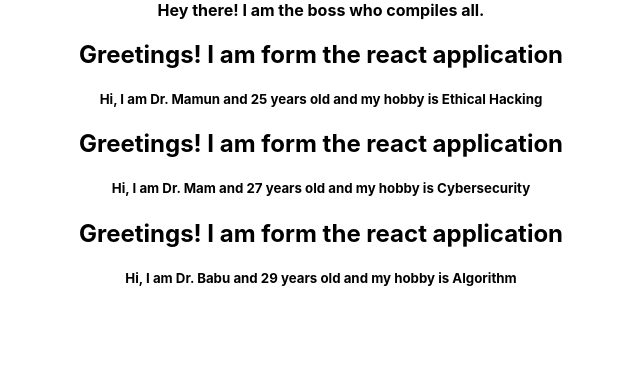
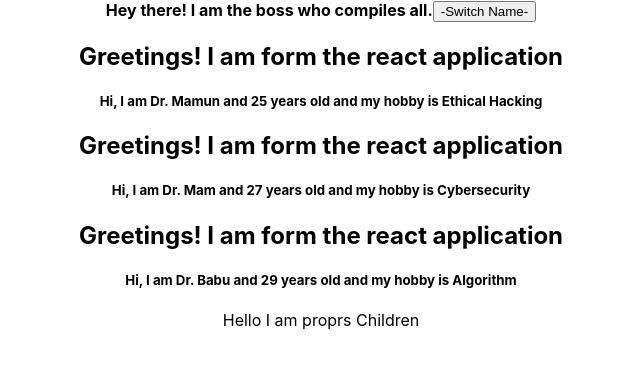
Before and after one commit to cs-mamun/nextpractice15, a React (Create React App) app: page / in a window 1280 px wide. Shown: the top 368 px of the page, without its empty margins (319-959 px from the left). Built offline with nearby package versions, Linux system fonts and the light colour scheme.

Commit message:
1st day end due for weather

```diff
--- a/src/App.js
+++ b/src/App.js
@@ -1,15 +1,51 @@
+import React, { Component } from "react";
 import "./App.css";
 import Person from "./Person/Person";
 
-function App() {
-  return (
-    <div className="App">
-      <strong>Hey there! I am the boss who compiles all.</strong>
-      <Person name="Dr. Mamun" age="25" expert="Ethical Hacking" />
-      <Person name="Dr. Mam" age="27" expert="Cybersecurity" />
-      <Person name="Dr. Babu" age="29" expert="Algorithm" />
-    </div>
-  );
+class App extends Component {
+  state = {
+    persons: [
+      { name: "Dr. Mamun", age: 25, expert: "Ethical Hacking" },
+      { name: "Dr. Mam", age: 27, expert: "Cybersecurity" },
+      { name: "Dr. Babu", age: 29, expert: "Algorithm" },
+    ],
+  };
+  render() {
+    return (
+      <div className="App">
+        <strong>Hey there! I am the boss who compiles all.</strong>
+        <button>-Switch Name-</button>
+        <Person
+          name={this.state.persons[0].name}
+          age={this.state.persons[0].age}
+          expert={this.state.persons[0].expert}
+        />
+        <Person
+          name={this.state.persons[1].name}
+          age={this.state.persons[1].age}
+          expert={this.state.persons[1].expert}
+        />
+        <Person
+          name={this.state.persons[2].name}
+          age={this.state.persons[2].age}
+          expert={this.state.persons[2].expert}
+        > Hello I am proprs Children</Person>
+      </div>
+    );
+  }
 }
 
 export default App;
+
+// function App() {
+// return (
+//   <div className="App">
+//     <strong>Hey there! I am the boss who compiles all.</strong>
+//     <Person name="Dr. Mamun" age="25" expert="Ethical Hacking" />
+//     <Person name="Dr. Mam" age="27" expert="Cybersecurity" />
+//     <Person name="Dr. Babu" age="29" expert="Algorithm"> Hello baby i am children </Person>
+//   </div>
+// );
+// }
+
+// export default App;
--- a/src/Person/Person.js
+++ b/src/Person/Person.js
@@ -6,7 +6,7 @@ const person = (props) =>{
             <h2>Greetings! I am form the react application</h2>
 
             <h5> Hi, I am {props.name} and {props.age} years old and my hobby is {props.expert}</h5>
-
+            <p>{props.children}</p>
         </div>
     );
 }
```
Also changed, not shown: src/Car/Car.js (added, +12 -0 lines).
